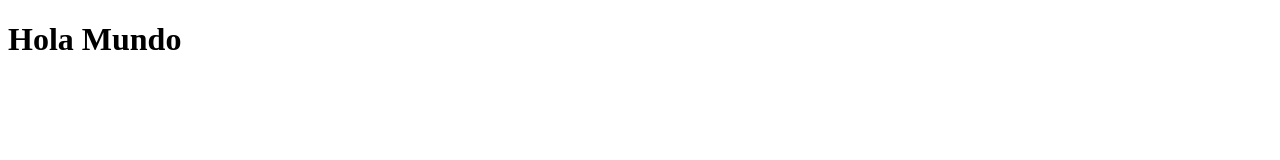
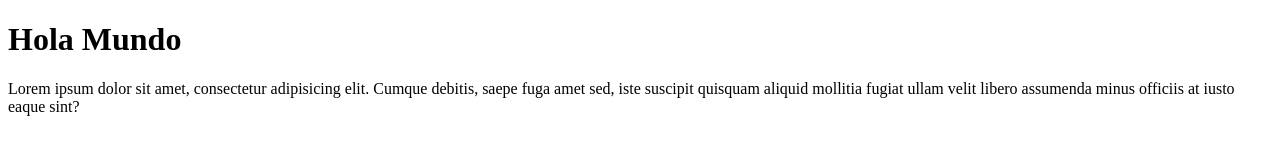
Before and after one commit to rdiosdador/git-ejemplo, a plain HTML site: page index.html in a window 1280 px wide. Drawn offline with Linux system fonts and the light colour scheme.

Commit message:
Agregamos parrafo

```diff
--- a/index.html
+++ b/index.html
@@ -10,6 +10,7 @@
 
 <body>
     <h1>Hola Mundo</h1>
+    <p>Lorem ipsum dolor sit amet, consectetur adipisicing elit. Cumque debitis, saepe fuga amet sed, iste suscipit quisquam aliquid mollitia fugiat ullam velit libero assumenda minus officiis at iusto eaque sint?</p>
 </body>
 
 </html>
```
